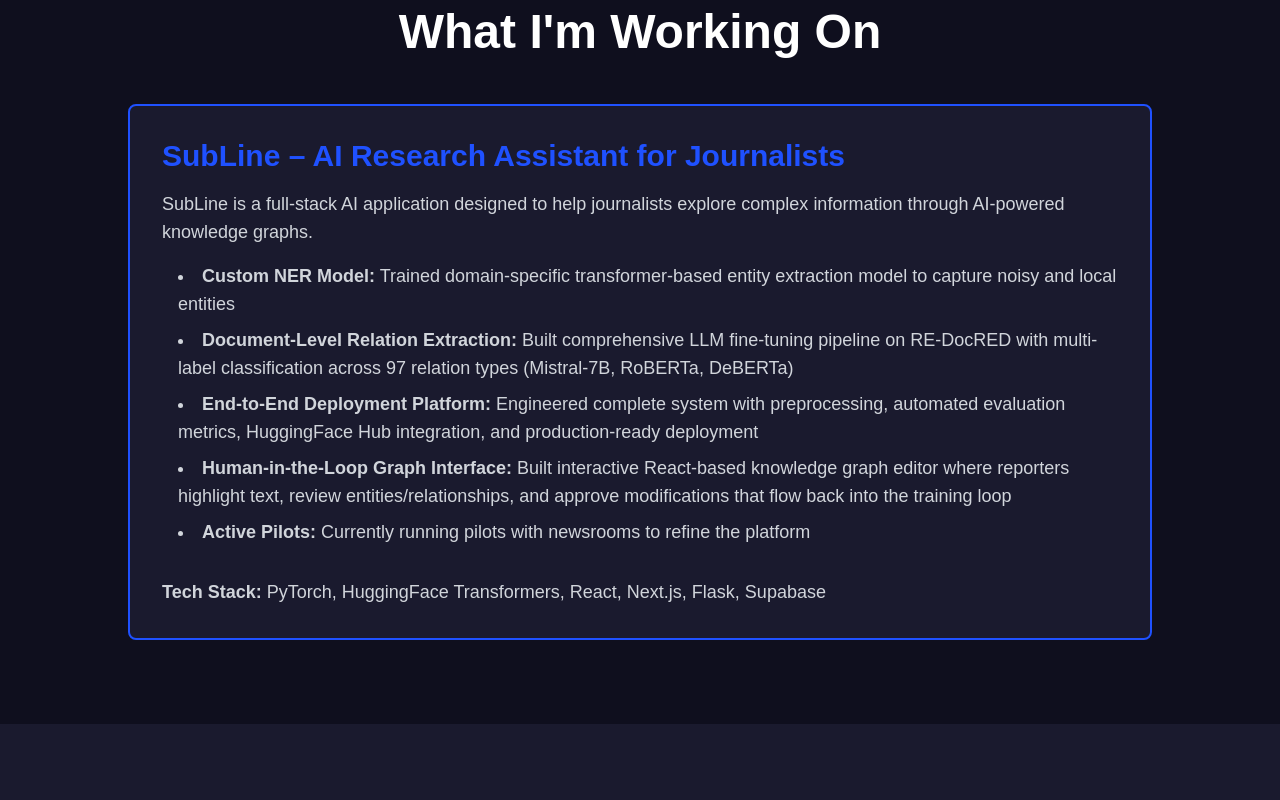
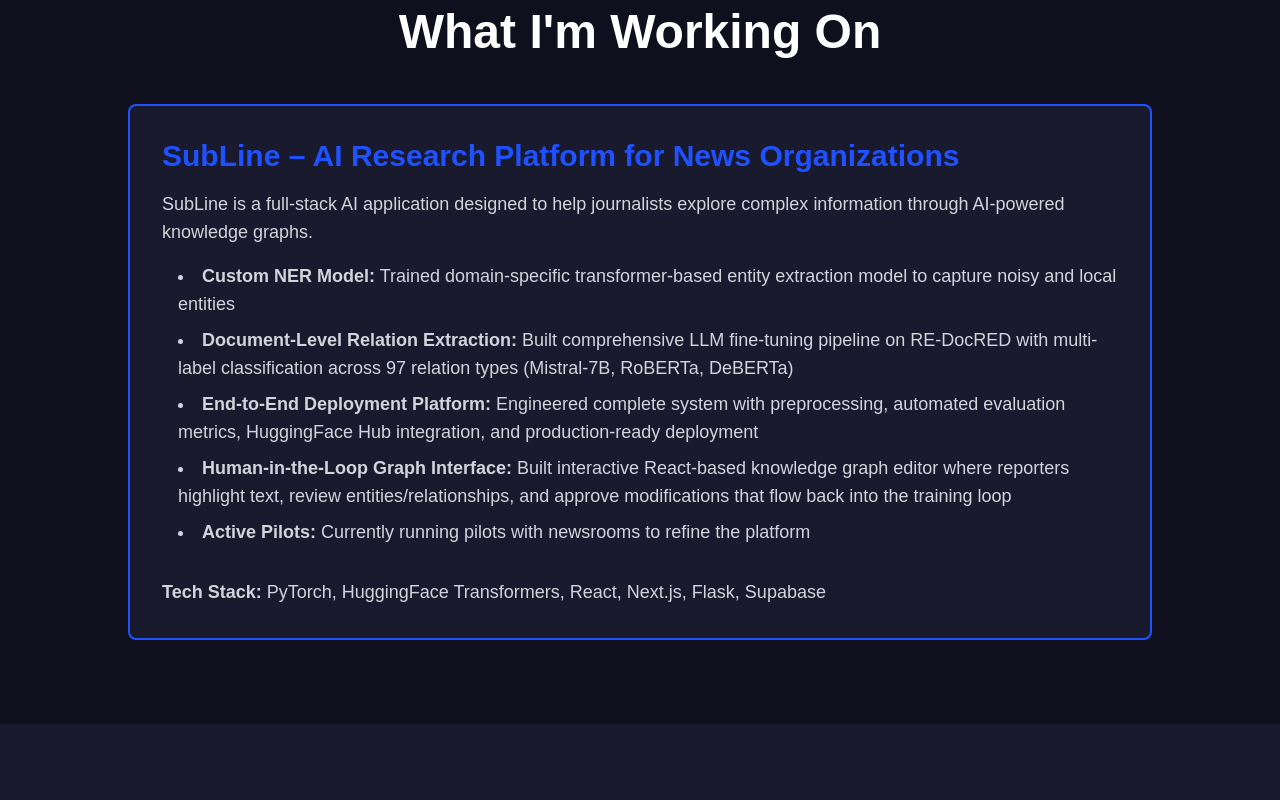
Before and after one commit to lucyzimmo/LucyZimmerman, a Next.js app: page / in a window 1280 px wide. Shown: the part 1740-2540 px from the top of the page. Built offline with nearby package versions, Linux system fonts and the light colour scheme; a web font is replaced by a local one.

Commit message:
fixed experieneces

```diff
--- a/src/components/Portfolio.tsx
+++ b/src/components/Portfolio.tsx
@@ -119,6 +119,14 @@
 ];
 
 const jobs = [
+  {
+    title: "Co-Founder & Lead Engineer",
+    company: "SubLine",
+    description:
+      "Building an AI platform for news organizations. Leading custom NLP model development, human-in-the-loop annotation platform, and interactive knowledge graph UI.",
+    image: "images/subline.png",
+    link: "https://www.sub-line.com/",
+  },
   {
     title: "CS + Social Good Fellow",
     company: "C.I.S.A.",
@@ -315,7 +323,14 @@
             className="bg-[#1a1a2e] p-8 rounded-lg border-2 border-[#1F51FF]"
           >
             <h3 className="text-3xl font-bold mb-4 text-[#1F51FF]">
-              SubLine – AI Research Assistant for Journalists
+              <a
+                href="https://www.sub-line.com/"
+                target="_blank"
+                rel="noopener noreferrer"
+                className="hover:underline text-[#1F51FF]"
+              >
+                SubLine – AI Research Platform for News Organizations
+              </a>
             </h3>
             <div className="text-lg text-gray-300 space-y-4">
               <p>
@@ -601,7 +616,7 @@
                     <motion.img
                       src={job.image}
                       alt={job.title}
-                      className="object-cover w-full h-full rounded-lg"
+                      className="object-contain w-full h-full rounded-lg"
                       whileHover={{ scale: 1.1 }}
                       transition={{ duration: 0.3 }}
                     />
```
Also changed, not shown: public/images/subline.png (added).
